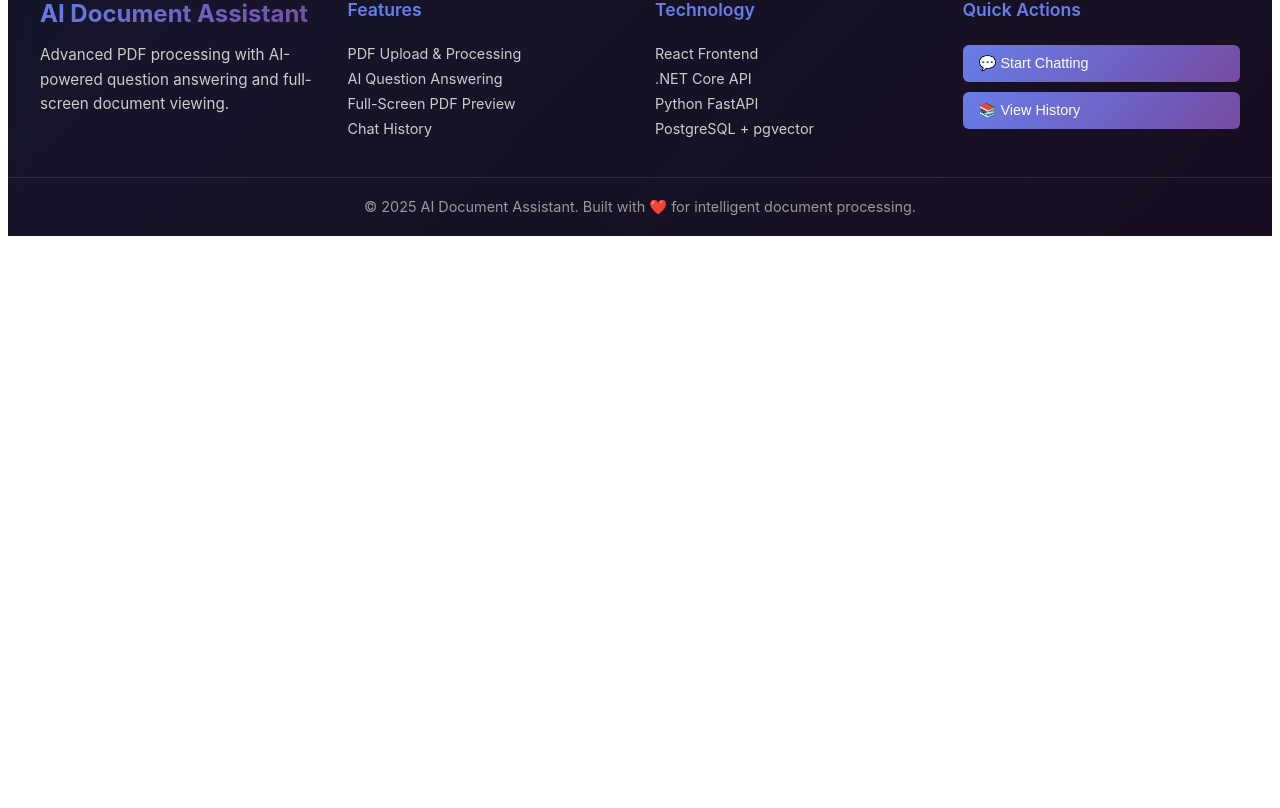
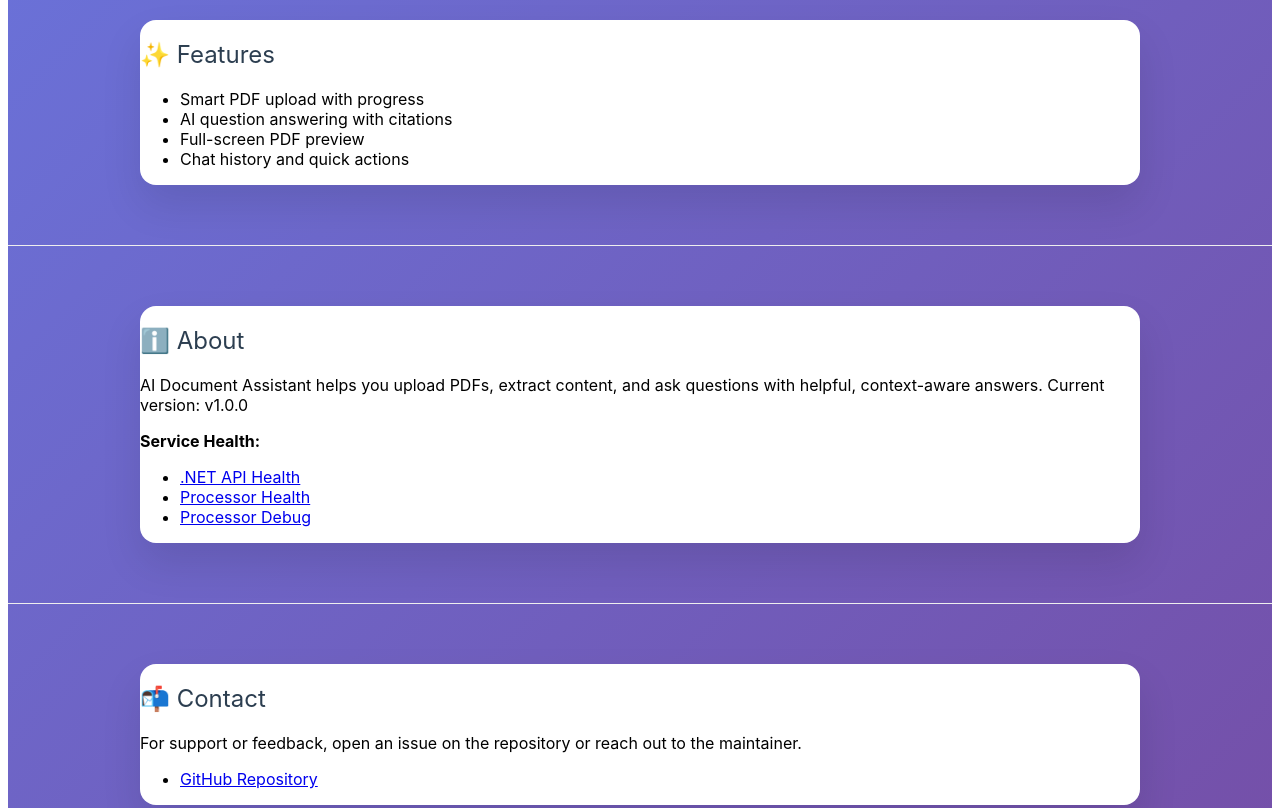
Before and after one commit to Vinay4562/AI-Doc-Viewer, a React (Create React App) app in the folder frontend/: page / in a window 1280 px wide. Shown: the part 872-1680 px from the top of the page. Before the commit the page ends 1116 px from the top, so only its background shows below. Built offline with nearby package versions, Linux system fonts and the light colour scheme; no server answers.

Commit message:
UI: add About, Features, Contact sections with health/debug links

```diff
--- a/frontend/src/App.js
+++ b/frontend/src/App.js
@@ -16,6 +16,11 @@ function App(){
   const [pdfUrl, setPdfUrl] = useState(null);
   const [numPages, setNumPages] = useState(null);
   const [isFullScreen, setIsFullScreen] = useState(false);
+
+  // Service URLs and app version for links/labels
+  const apiBase = process.env.REACT_APP_API_URL || 'https://ai-doc-viewer-api.onrender.com';
+  const processorBase = process.env.REACT_APP_PROCESSOR_URL || 'https://ai-doc-viewer-processor.onrender.com';
+  const appVersion = process.env.REACT_APP_APP_VERSION || 'v1.0.0';
 
   // Load history from localStorage on component mount
   useEffect(() => {
@@ -365,6 +370,49 @@ function App(){
         )}
       </div>
 
+      {/* Informational Sections */}
+      <section id="features" style={{ padding: '40px 0', borderTop: '1px solid #eee' }}>
+        <div className="container">
+          <h2 className="section-title">✨ Features</h2>
+          <ul>
+            <li>Smart PDF upload with progress</li>
+            <li>AI question answering with citations</li>
+            <li>Full-screen PDF preview</li>
+            <li>Chat history and quick actions</li>
+          </ul>
+        </div>
+      </section>
+
+      <section id="about" style={{ padding: '40px 0', borderTop: '1px solid #eee' }}>
+        <div className="container">
+          <h2 className="section-title">ℹ️ About</h2>
+          <p>
+            AI Document Assistant helps you upload PDFs, extract content, and ask questions with helpful, context-aware answers.
+            Current version: {appVersion}
+          </p>
+          <div style={{ marginTop: 12 }}>
+            <strong>Service Health:</strong>
+            <ul>
+              <li><a href={`${apiBase}/health`} target="_blank" rel="noreferrer">.NET API Health</a></li>
+              <li><a href={`${processorBase}/health`} target="_blank" rel="noreferrer">Processor Health</a></li>
+              <li><a href={`${processorBase}/debug`} target="_blank" rel="noreferrer">Processor Debug</a></li>
+            </ul>
+          </div>
+        </div>
+      </section>
+
+      <section id="contact" style={{ padding: '40px 0', borderTop: '1px solid #eee' }}>
+        <div className="container">
+          <h2 className="section-title">📬 Contact</h2>
+          <p>
+            For support or feedback, open an issue on the repository or reach out to the maintainer.
+          </p>
+          <ul>
+            <li><a href="https://github.com/Vinay4562/AI-Doc-Viewer" target="_blank" rel="noreferrer">GitHub Repository</a></li>
+          </ul>
+        </div>
+      </section>
+
       {/* PDF Preview Modal */}
       {showPreview && (
         <div className={`pdf-preview-modal ${isFullScreen ? 'fullscreen' : ''}`}>
```
